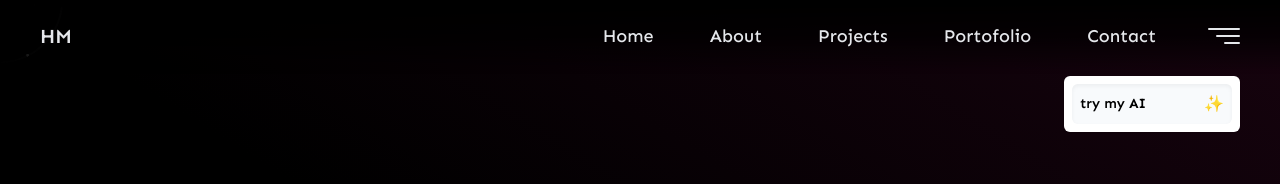
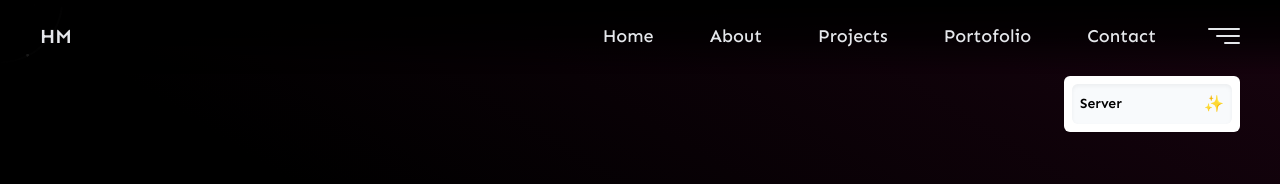
Before and after one commit to Husni07/portofolio, a Next.js app: page / in a window 1280 px wide. Both pictures are taken after a click on the element 1224 px from the left and 36 px from the top of the page. Shown: the top 184 px of the page. Built offline with nearby package versions, Linux system fonts and the light colour scheme.

Commit message:
add server to navbar

```diff
--- a/app/Pages/Navbar.js
+++ b/app/Pages/Navbar.js
@@ -88,11 +88,11 @@ const Navbar = () => {
                 <h1 className="font-semibold text-sm">Contact</h1>
               </a>
               <a
-                href="https://wee-ai.web.app/chat"
+                href="https://server.mubarrok.my.id/"
                 target="_blank"
                 className="flex justify-between text-black px-2 py-2 bg-slate-50 rounded-md items-center shadow-inner cursor-pointer transition-all hover:bg-slate-100"
               >
-                <h1 className="font-semibold text-sm">try my AI</h1>
+                <h1 className="font-semibold text-sm">Server</h1>
                 <span>✨</span>
               </a>
             </div>
```
